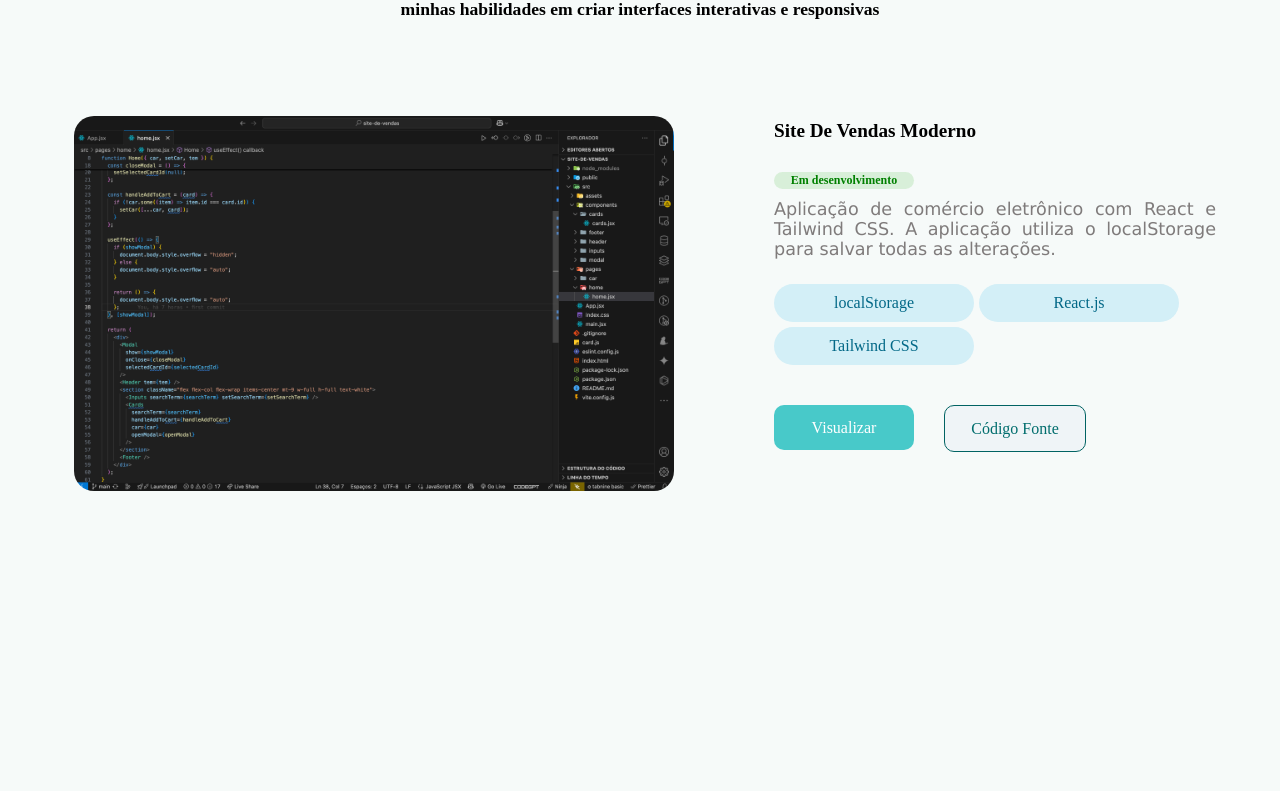
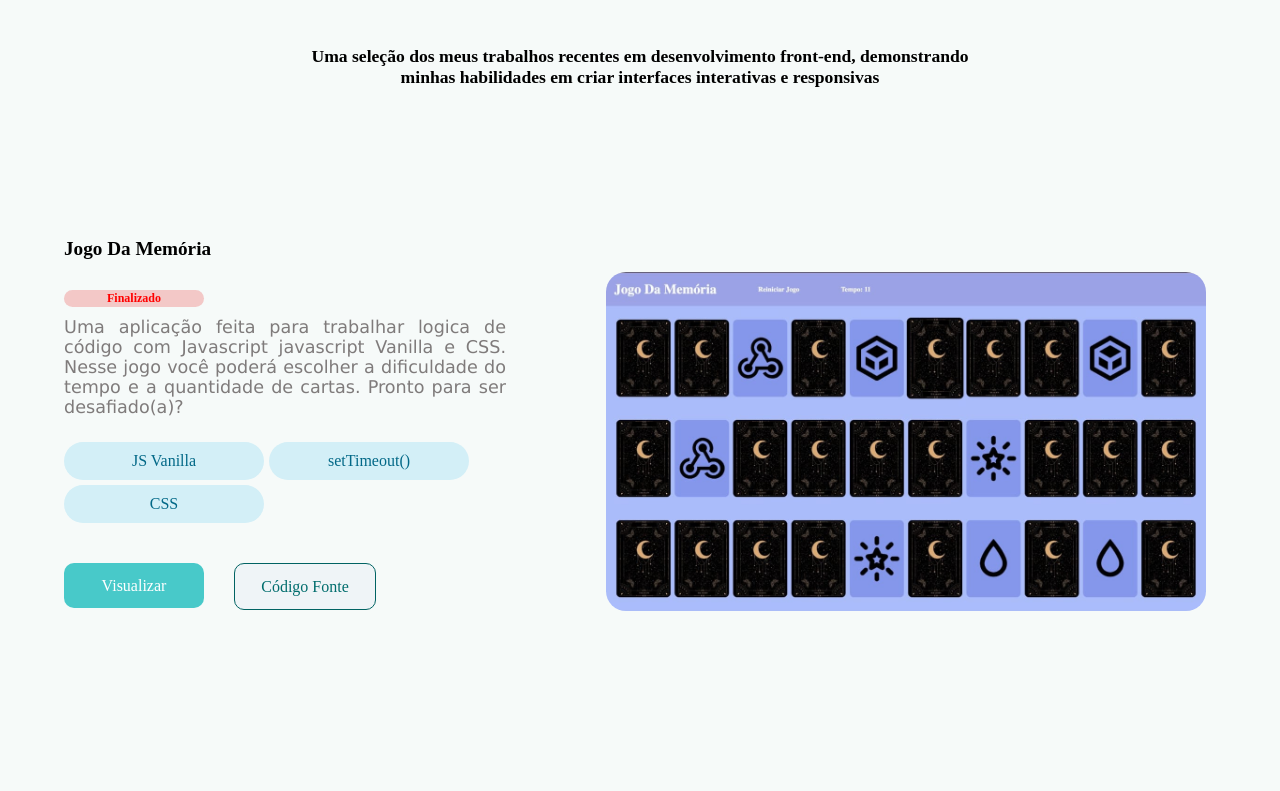
Before and after one commit to VivianeCris-Dev/portfolio, a React (Vite) app: page / in a window 1280 px wide. Shown: the part 1949-2740 px from the top of the page. Built offline with nearby package versions, Linux system fonts and the light colour scheme.

Commit message:
adicionando novo projeto

```diff
--- a/src/components/footer/Footer.jsx
+++ b/src/components/footer/Footer.jsx
@@ -62,6 +62,15 @@ function Footer({ wasClicked, setWasClicked }) {
                 Sobre Mim
               </a>
             </li>
+            <li className="summary_header">
+              <a
+                href="#projects"
+                onClick={() => setWasClicked("#projects")}
+                className={wasClicked === "#projects" ? "blue" : "summary"}
+              >
+                Projetos
+              </a>
+            </li>
             <li className="summary">
               <a
                 href="#contacts"
--- a/src/components/projectss/projects.css
+++ b/src/components/projectss/projects.css
@@ -5,8 +5,9 @@
   justify-content: center;
   width: 100%;
   padding-top: 100px;
-  padding-bottom: 300px;
+  padding-bottom: 100px;
   background-color: rgb(246, 250, 249);
+  gap: 50px;
 }
 
 .proje {
@@ -14,7 +15,6 @@
   align-items: center;
   justify-content: center;
   width: 90%;
-
 }
 
 .description {
@@ -34,11 +34,26 @@
   text-align: center;
 }
 
+.atl_red {
+  background-color: rgba(238, 140, 140, 0.461);
+  color: red;
+  font-size: 12px;
+  border-radius: 20px;
+  width: 140px;
+  padding: 1px;
+  margin-bottom: 10px;
+  text-align: center;
+}
+
 .img-vendas {
   width: 600px;
   border-radius: 20px;
   margin-right: 100px;
-  margin-left: 10px;
+}
+
+.img-memory {
+  margin-left: 100px;
+  margin-right: 10px;
 }
 
 .tools {
--- a/src/components/projectss/projects.jsx
+++ b/src/components/projectss/projects.jsx
@@ -1,5 +1,6 @@
 import "./projects.css";
 import imgVendas from "../../../public/imgVendas.png";
+import imgMemory from "../../../public/imgMemory.png";
 
 function Projects() {
   return (
@@ -12,6 +13,47 @@ function Projects() {
       </h4>
 
       <div className="proje">
+        <div className="container_tools">
+          <div className="description">
+            <h4>Jogo Da Memória</h4>
+            <strong className="atl_red">Finalizado</strong>
+            <p>
+              Uma aplicação feita para trabalhar logica de código com Javascript
+              javascript Vanilla e CSS. Nesse jogo você poderá escolher a
+              dificuldade do tempo e a quantidade de cartas. Pronto para ser
+              desafiado(a)?
+            </p>
+          </div>
+          <div className="tools">
+            <span className="deve">JS Vanilla</span>
+            <span className="deve">setTimeout()</span>
+            <span className="deve">CSS</span>
+          </div>
+          <div className="link_abaut">
+            <a
+              href="https://vivianejogodamemoria.netlify.app/"
+              target="_blank"
+              className="a"
+            >
+              Visualizar
+            </a>
+            <a
+              href="https://github.com/VivianeCris-Dev/JogoDaMemoria.js"
+              target="_blank"
+              className="ab"
+            >
+              Código Fonte
+            </a>
+          </div>
+        </div>
+        <img
+          src={imgMemory}
+          alt="Captura da tela de um computador"
+          className="img-vendas img-memory"
+        />
+      </div>
+
+      <div className="proje">
         <img
           src={imgVendas}
           alt="Captura da tela de um computador"
@@ -20,7 +62,7 @@ function Projects() {
         <div className="container_tools">
           <div className="description">
             <h4>Site De Vendas Moderno</h4>
-            <strong className="atl_green">Em desenvolvimento</strong>
+            <strong className="atl_red">Finalizado</strong>
             <p>
               Aplicação de comércio eletrônico com React e Tailwind CSS. A
               aplicação utiliza o localStorage para salvar todas as alterações.
--- a/src/components/skills/skills.css
+++ b/src/components/skills/skills.css
@@ -37,7 +37,7 @@ h4 {
 }
 
 .line {
-  border-top: 6px solid rgb(1, 45, 45);
+  border-top: 9px solid rgba(1, 37, 37, 0.625);
   width: 370px;
   margin-bottom: 50px;
   border-radius: 5px;
```
Also changed, not shown: public/imgMemory.png (added), public/imgVendas.png.
